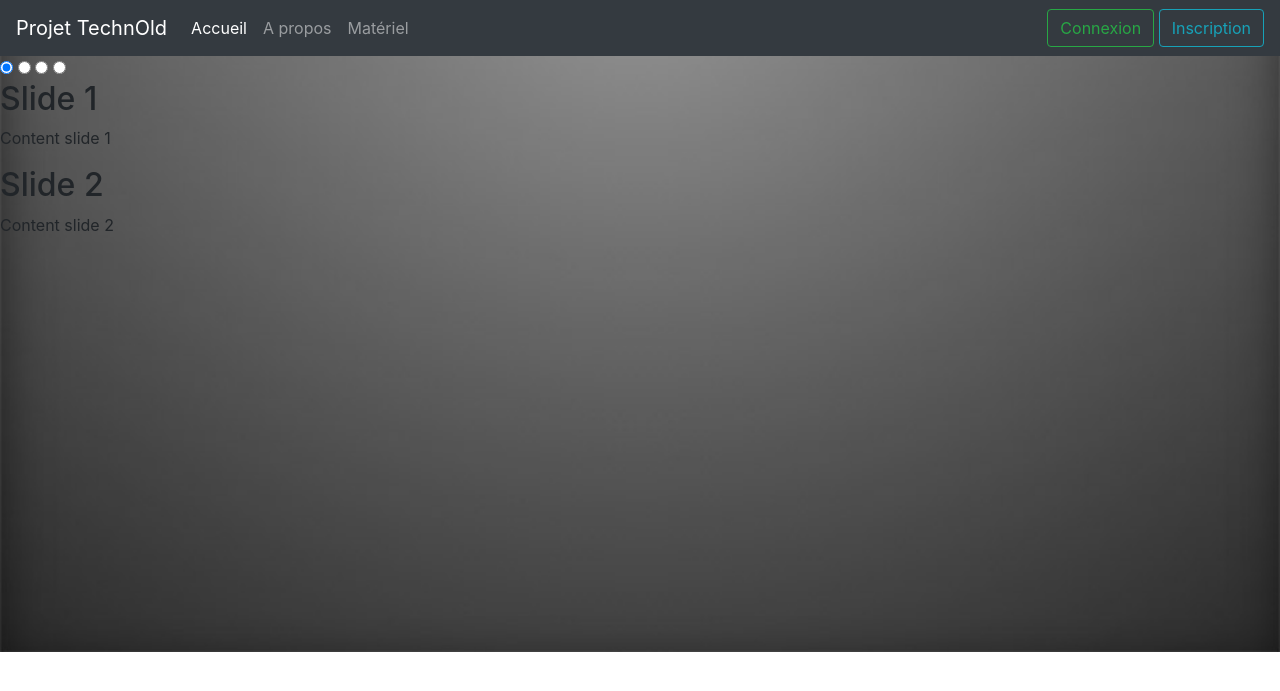
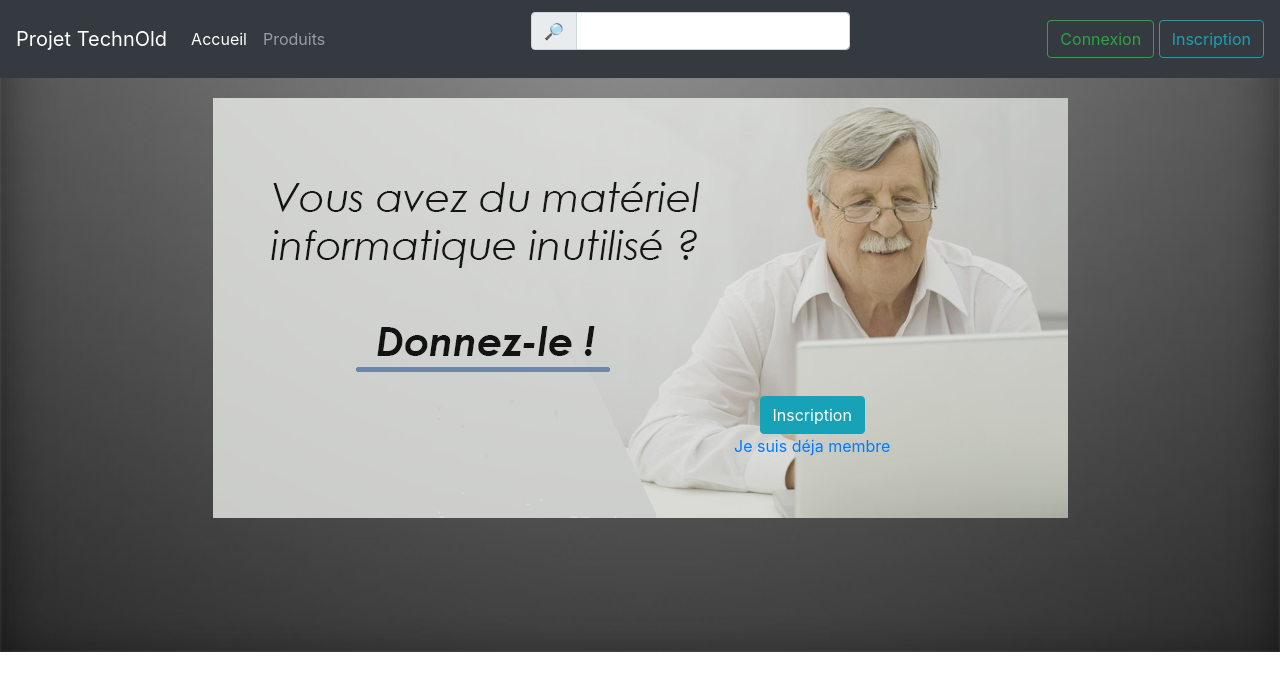
Before and after one commit to AtlasGrnt/POIN, a PHP site: page / in a window 1280 px wide. Shown: the top 691 px of the page. Run offline with PHP 8.4, Linux system fonts and the light colour scheme.

Commit message:
FEAT: Ajout de la page d'accueil
Mise en place de la première version de la page d'accueil

```diff
--- a/index.php
+++ b/index.php
@@ -7,6 +7,7 @@
     <title>Projet TechnOld</title>
     <link rel="stylesheet" href="styles/style.css">
     <link rel="stylesheet" href="https://stackpath.bootstrapcdn.com/bootstrap/4.5.0/css/bootstrap.min.css" integrity="sha384-9aIt2nRpC12Uk9gS9baDl411NQApFmC26EwAOH8WgZl5MYYxFfc+NcPb1dKGj7Sk" crossorigin="anonymous">
+    <script src="script/slider.js"></script>
 
 </head>
 
@@ -24,44 +25,34 @@
                         <a class="nav-link" href="#">Accueil <span class="sr-only">(current)</span></a>
                     </li>
                     <li class="nav-item">
-                        <a class="nav-link" href="#">A propos</a>
-                    </li>
-                    <li class="nav-item">
-                        <a class="nav-link" href="#">Matériel</a>
+                        <a class="nav-link" href="#">Produits</a>
                     </li>
                 </ul>
+                <form class="form-inline my-lg-1 mr-auto">
+                 <div class="input-group mb-3">
+                     <div class="input-group-prepend">
+                          <span class="input-group-text">&#128270;</span>
+                     </div>
+                      <input type="text" class="form-control">
+                    </div>
+                </form>
+
                 <button class="btn btn-outline-success my-2 my-sm-0" type="submit">Connexion</button> &nbsp;
                 <button class="btn btn-outline-info my-2 my-sm-0" type="submit">Inscription</button>
             </div>
         </nav>
+
     </header>
-
-    <div id="slider">
-        <input type="radio" name="slider" id="slide1" checked>
-        <input type="radio" name="slider" id="slide2">
-        <input type="radio" name="slider" id="slide3">
-        <input type="radio" name="slider" id="slide4">
-        <div id="slides">
-            <div id="overflow">
-                <div class="inner">
-                    <div class="slide slide_1">
-                        <div class="slide-content">
-                            <h2>Slide 1</h2>
-                            <p>Content slide 1</p>
-                        </div>
-                    </div>
-                    <div class="slide slide_2">
-                        <div class="slide-content">
-                            <h2>Slide 2</h2>
-                            <p>Content slide 2</p>
-                        </div>
-
-                    </div>
-                </div>
-            </div>
+    <div class="image-accueil">
+        <img src="images/imgAccueil.png" alt="">
+        <div class="bouton">
+        <button class="btn btn-info my-2 my-sm-0" type="submit">Inscription</button>
+        <br>
+        <a href="#">Je suis déja membre</a>
         </div>
     </div>
+    <footer>
+    </footer>
 </body>
 
-
 </html>
--- a/styles/style.css
+++ b/styles/style.css
@@ -7,3 +7,20 @@ body {
     height: auto;
     background-size: cover;
 }
+
+img {
+    vertical-align: middle;
+    opacity: 80%;
+}
+
+.image-accueil {
+    position: relative;
+    text-align: center;
+    bottom: -20px;
+}
+
+.bouton {
+    position: absolute;
+    left: 734px;
+    bottom: 60px;
+}
```
Also changed, not shown: images/imgAccueil.png (added).
